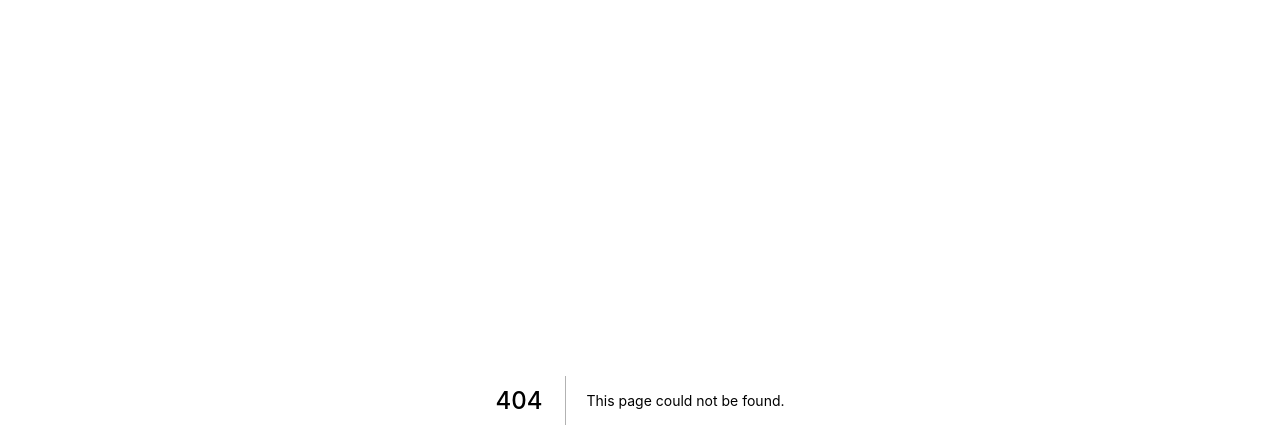
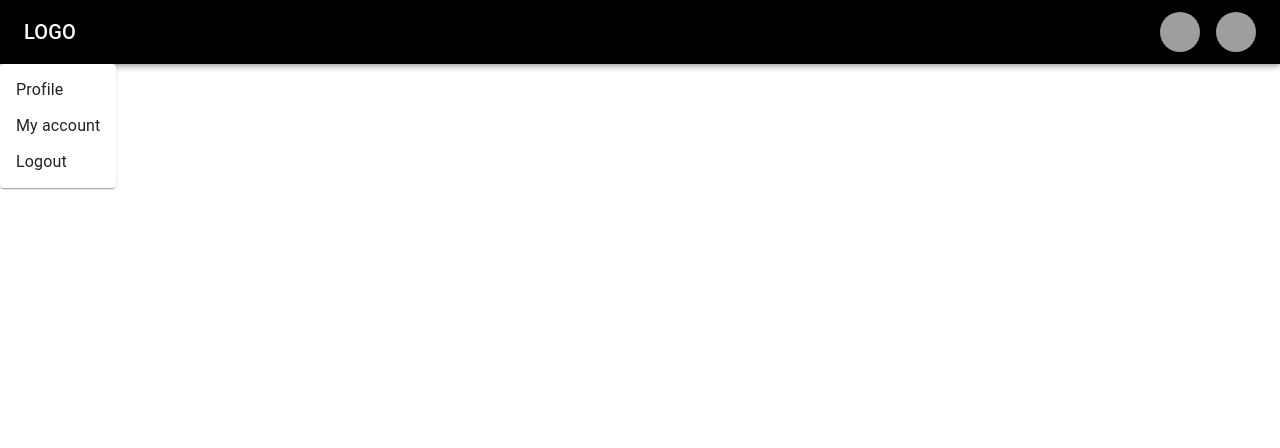
Before and after one commit to brunnogpcosta/portfolio, a Next.js app: page /inicio in a window 1280 px wide. Before the commit this address had no page. Shown: the top 448 px of the page. Built offline with nearby package versions, Linux system fonts and the light colour scheme; grey boxes are pictures that could not be loaded.

Commit message:
inclusao de menu topo e menu lateral

```diff
--- /dev/null
+++ b/components/Menu.js
@@ -0,0 +1,70 @@
+import * as React from 'react';
+import AppBar from '@mui/material/AppBar';
+import Box from '@mui/material/Box';
+import Toolbar from '@mui/material/Toolbar';
+import IconButton from '@mui/material/IconButton';
+import Typography from '@mui/material/Typography';
+import Menu from '@mui/material/Menu';
+import MenuIcon from '@mui/icons-material/Menu';
+import Container from '@mui/material/Container';
+import Avatar from '@mui/material/Avatar';
+import Button from '@mui/material/Button';
+import Tooltip from '@mui/material/Tooltip';
+import MenuItem from '@mui/material/MenuItem';
+
+const pages = ['Products', 'Pricing', 'Blog'];
+const settings = ['Profile', 'Account', 'Dashboard', 'Logout'];
+
+const ResponsiveAppBar = () => {
+  const [anchorElNav, setAnchorElNav] = React.useState(null);
+  const [anchorElUser, setAnchorElUser] = React.useState(null);
+
+  const handleOpenNavMenu = (event) => {
+    setAnchorElNav(event.currentTarget);
+  };
+  const handleOpenUserMenu = (event) => {
+    setAnchorElUser(event.currentTarget);
+  };
+
+  const handleCloseNavMenu = () => {
+    setAnchorElNav(null);
+  };
+
+  const handleCloseUserMenu = () => {
+    setAnchorElUser(null);
+  };
+
+  return (
+    <AppBar position="static" style={{ background: '#000' }}>
+      <Container maxWidth="xl"  >
+        <Toolbar disableGutters >
+
+          <Typography
+            variant="h6"
+            noWrap
+            component="div"
+            sx={{ flexGrow: 1, display: { xs: 'flex', md: 'left' } }}
+          >
+            LOGO
+          </Typography>
+
+          <Box sx={{ flexGrow: 0 }}>
+            <Tooltip title="Acessar Linkedin">
+              <IconButton onClick={handleOpenUserMenu} sx={{ p: 0, mr:2  }}>
+                <Avatar alt="Remy Sharp" src="/static/images/avatar/5.jpg" />
+              </IconButton>
+            </Tooltip>
+
+            <Tooltip title="Acessar Linkedin">
+              <IconButton onClick={handleOpenUserMenu} sx={{ p: 0 }}>
+                <Avatar alt="Remy Sharp" src="/static/images/avatar/5.jpg" />
+              </IconButton>
+            </Tooltip>
+
+          </Box>
+        </Toolbar>
+      </Container>
+    </AppBar>
+  );
+};
+export default ResponsiveAppBar;
--- /dev/null
+++ b/components/MenuLateral.js
@@ -0,0 +1,58 @@
+import * as React from 'react';
+import Button from '@mui/material/Button';
+import ClickAwayListener from '@mui/material/ClickAwayListener';
+import Grow from '@mui/material/Grow';
+import Paper from '@mui/material/Paper';
+import Popper from '@mui/material/Popper';
+import MenuItem from '@mui/material/MenuItem';
+import MenuList from '@mui/material/MenuList';
+import Stack from '@mui/material/Stack';
+
+export default function MenuListComposition() {
+  const [open, setOpen] = React.useState(false);
+  const anchorRef = React.useRef(null);
+
+  const handleToggle = () => {
+    setOpen((prevOpen) => !prevOpen);
+  };
+
+  const handleClose = (event) => {
+    if (anchorRef.current && anchorRef.current.contains(event.target)) {
+      return;
+    }
+
+    setOpen(false);
+  };
+
+  function handleListKeyDown(event) {
+    if (event.key === 'Tab') {
+      event.preventDefault();
+      setOpen(false);
+    } else if (event.key === 'Escape') {
+      setOpen(false);
+    }
+  }
+
+  // return focus to the button when we transitioned from !open -> open
+  const prevOpen = React.useRef(open);
+  React.useEffect(() => {
+    if (prevOpen.current === true && open === false) {
+      anchorRef.current.focus();
+    }
+
+    prevOpen.current = open;
+  }, [open]);
+
+  return (
+    <Stack direction="row" spacing={2}>
+      <Paper>
+        <MenuList>
+          <MenuItem>Profile</MenuItem>
+          <MenuItem>My account</MenuItem>
+          <MenuItem>Logout</MenuItem>
+        </MenuList>
+      </Paper>
+
+    </Stack>
+  );
+}
--- a/pages/_app.js
+++ b/pages/_app.js
@@ -1,7 +1,20 @@
 import '../styles/globals.css'
 
+
+
 function MyApp({ Component, pageProps }) {
-  return <Component {...pageProps} />
+
+  return (
+    <>
+
+      <link
+        rel="stylesheet"
+        href="https://fonts.googleapis.com/icon?family=Material+Icons"
+      />
+
+      <Component {...pageProps} />
+    </>
+  )
 }
 
 export default MyApp
--- /dev/null
+++ b/pages/inicio/index.js
@@ -0,0 +1,14 @@
+import MenuLateral from '../../components/MenuLateral'
+import Menu from '../../components/Menu'
+
+
+export default function Inicio() {
+    return (
+        <>
+            <Menu />
+            <MenuLateral />
+
+        </>
+
+    )
+}
--- /dev/null
+++ b/styles/GlobalCssSlider.css
@@ -0,0 +1,7 @@
+.MuiSlider-root {
+    color: #20b2aa;
+}
+
+.MuiSlider-root:hover {
+    color: #2e8b57;
+}
```
Also changed, not shown: package.json (+8 -2 lines), components/Conteudo.js (added), 1 other file (tests, documents, lock files or other folders).
